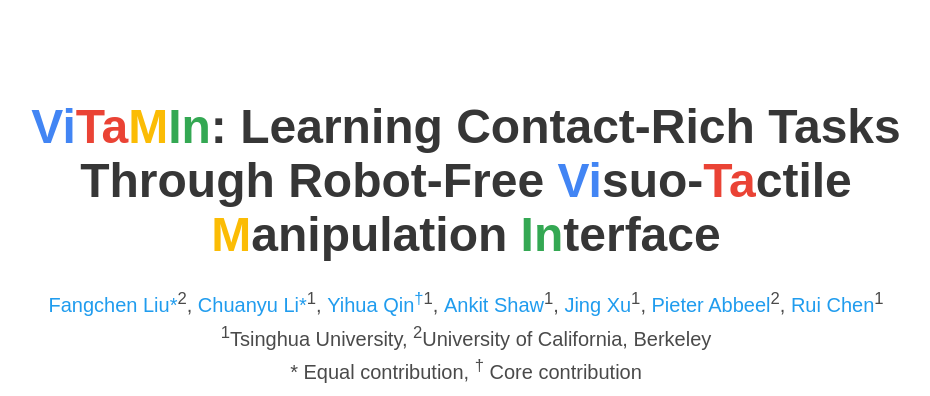
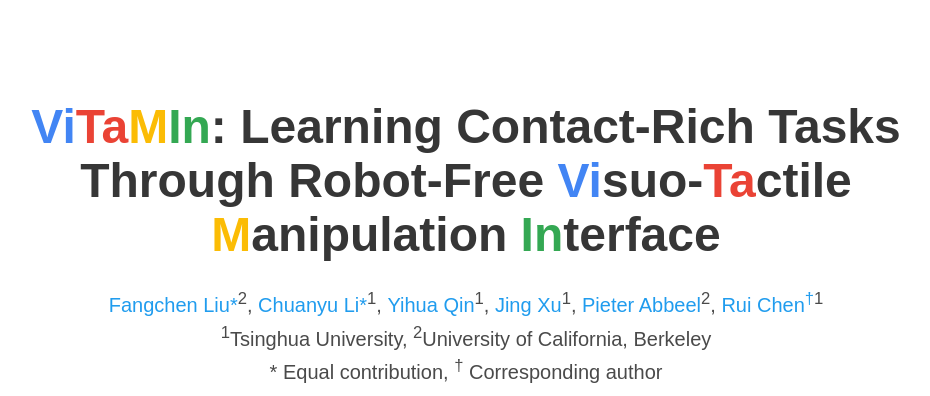
Before and after one commit to rufan0427/ViTaMIn-B_page, a plain HTML site: page index.html in a window 1280 px wide. Shown: the top 396 px of the page, without its empty margins (174-1104 px from the left). Drawn offline with nearby package versions, Linux system fonts and the light colour scheme; some icons are missing; a web font is replaced by a local one.

Commit message:
update for clean one author

```diff
--- a/index.html
+++ b/index.html
@@ -95,10 +95,7 @@
             <span class="author-block">
               <a href="https://chuanyune.github.io/">Chuanyu Li*</a><sup>1</sup>,</span>
             <span class="author-block">
-              <a href="https://qinyh10300.github.io/">Yihua Qin<sup>†</sup></a><sup>1</sup>,
-            </span>
-            <span class="author-block">
-              <a href="http://sofienbouaziz.com">Ankit Shaw</a><sup>1</sup>,
+              <a href="https://qinyh10300.github.io/">Yihua Qin</a><sup>1</sup>,
             </span>
             <span class="author-block">
               <a href="https://me.tsinghua.edu.cn/info/1101/2688.htm">Jing Xu</a><sup>1</sup>,
@@ -107,7 +104,7 @@
               <a href="https://people.eecs.berkeley.edu/~pabbeel/">Pieter Abbeel</a><sup>2</sup>,
             </span>
             <span class="author-block">
-              <a href="https://callmeray.github.io/homepage/">Rui Chen</a><sup>1</sup>
+              <a href="https://callmeray.github.io/homepage/">Rui Chen<sup>†</sup></a><sup>1</sup>
             </span>
           </div>
 
@@ -117,7 +114,7 @@
           </div>
 
           <div class="is-size-5 publication-authors">
-            <span class="author-block">* Equal contribution, <sup>†</sup> Core contribution</span>
+            <span class="author-block">* Equal contribution, <sup>†</sup> Corresponding author</span>
           </div>
 
           <div class="column has-text-centered">
```
